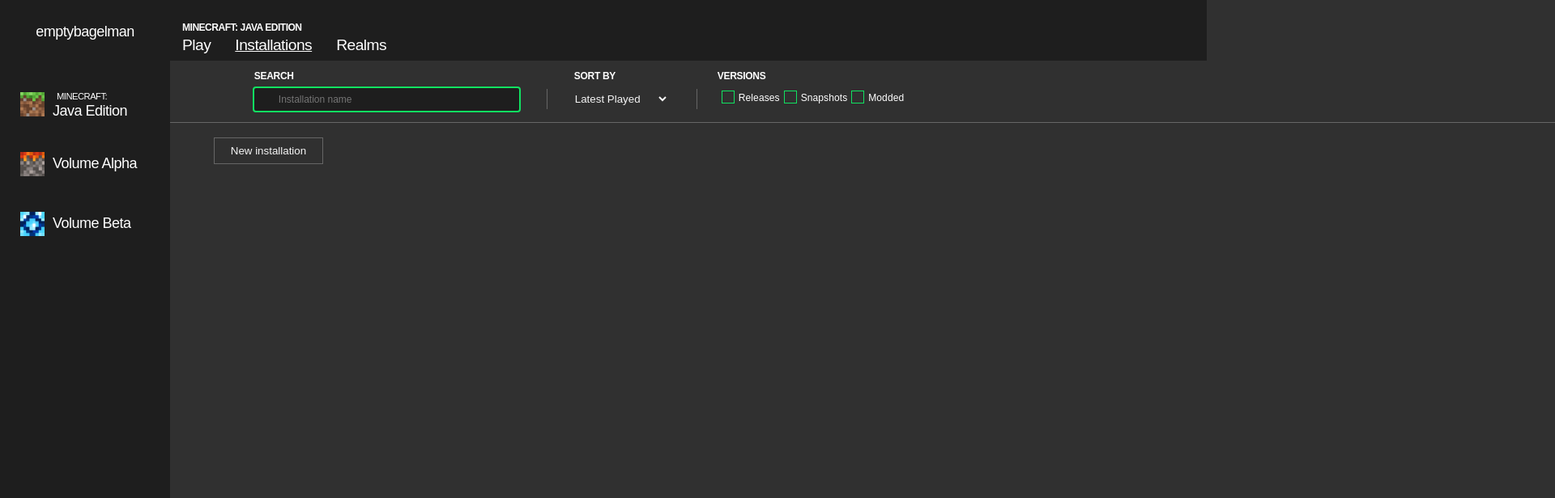
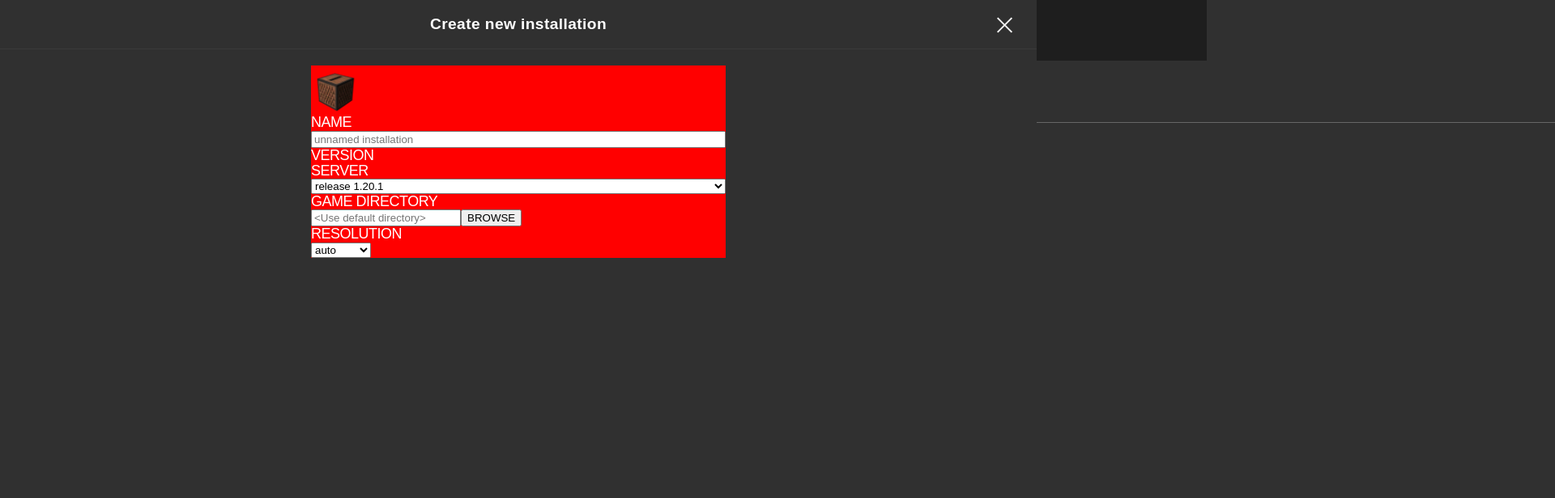
Before and after one commit to emptybagelman/Music-App, a React (Vite) app: page /Installations in a window 1280 px wide. Both pictures are taken after a click on the button "New installation". Shown: the top 616 px of the page at 81% size, 1920 px wide, since content can reach past the window. Built offline with nearby package versions, Linux system fonts and the light colour scheme; a web font is replaced by a local one.

Commit message:
overlay added on installation add, form begun

```diff
--- a/src/App.jsx
+++ b/src/App.jsx
@@ -1,12 +1,17 @@
 import React,{ useState } from 'react'
 import { NavBar, LeftBar } from "./layout"
+import { NewInstallation } from "./components"
+import { NewInstallationProvider } from "./contexts"
 import { Routes, Route } from "react-router-dom"
 import * as Pages from "./pages"
 import './assets/App.css'
 
+
 export default function App() {
+
     return (
         <div className='main'>
+            <NewInstallationProvider>
                 <LeftBar />
                 <Routes>
                     <Route path="/" element={<NavBar />} >
@@ -16,6 +21,8 @@
                         <Route path="*" element={<Pages.NotFound />} />
                     </Route>
                 </Routes>
+                <NewInstallation />
+            </NewInstallationProvider>
         </div>
     )
 }
--- a/src/assets/App.css
+++ b/src/assets/App.css
@@ -8,6 +8,7 @@
     --realmbg: #3a3a3a;
     --realmbutton: #46288e;
     --divider: rgb(102, 102, 102);
+    --hover: rgb(70, 70, 70);
 }
 
 body{
--- /dev/null
+++ b/src/components/NewInstallation/index.jsx
@@ -0,0 +1,97 @@
+import React,{ useState,useEffect,useRef } from 'react'
+import { useInst } from "../../contexts"
+import "./style.css"
+
+const NewInstallation = () => {
+
+  const { overlayDisplay, setNewInstToggle, newInstToggle } = useInst()
+
+  // form
+  const [instName, setInstName] = useState("")
+  const [version,setVersion] = useState("Latest release (1.20.1)")
+  const [directory,setDirectory] = useState("")
+  const [resolution,setResolution] = useState(["auto"])
+
+  //options toggle
+  const [optionsActive, setOptionsActive] = useState(false)
+  const [javaExec,setJavaExec] = useState("")
+  const [jvmArg,setJvmArg] = useState("")
+
+  const overlay = useRef()
+
+  function handleAnimation(){
+    overlayDisplay ? overlay.current.className = "fadein" : overlay.current.className = ""
+  }
+
+  function handleInstName(e){
+    setInstName(e.target.value)
+  }
+
+  function handleVersionChange(e){
+    setVersion(e.target.value)
+  }
+
+  function handleDirectory(e){
+    setDirectory(e.target.value)
+  }
+
+  function handleResolution(e){
+    setResolution(e.target.value)
+  }
+
+  useEffect(() => {
+    handleAnimation()
+  },[overlayDisplay])
+
+  return (
+    <div ref={overlay} id='inst-overlay' style={ overlayDisplay }>
+        <div id="top">
+            <h1>Create new installation</h1>
+            <button onClick={() => setNewInstToggle(!newInstToggle)}></button>
+        </div>
+        <div id="lower-main">
+          <form id='create-new'>
+            <img src="./src/assets/jukebox.png" alt="" />
+            <label htmlFor="inst-name">NAME</label>
+            <input type="text" name='inst-name' id='inst-name' value={instName} placeholder='unnamed installation' onChange={handleInstName}/>
+
+            {/*  */}
+
+            <div id="labels">
+              <label htmlFor="version">VERSION</label>
+              <section>SERVER</section>
+            </div>
+            <select name="version" id="version-select" value={version} onChange={handleVersionChange}>
+              <option value="release 1.20.1">release 1.20.1</option>
+              <option value="release 1.20">release 1.20</option>
+            </select>
+
+            {/*  */}
+
+            <label htmlFor="directory">GAME DIRECTORY</label>
+            <div id="directory-flex">
+              <input type="text" id='directory-input' value={directory} placeholder='<Use default directory>' onChange={handleDirectory}/>
+              <button id="browse">BROWSE</button>
+            </div>
+
+            {/*  */}
+
+            <label htmlFor="resolution">RESOLUTION</label>
+            <div id="resolution-flex">
+              <select name="presets" id="presets" value={resolution[0]} onChange={handleResolution}>
+                <option value="auto">auto</option>
+                <option value="800x600">800x600</option>
+              </select>
+            </div>
+
+
+
+
+
+          </form>
+        </div>
+    </div>
+  )
+}
+
+export default NewInstallation
--- /dev/null
+++ b/src/components/NewInstallation/style.css
@@ -0,0 +1,87 @@
+#inst-overlay{
+    position: absolute;
+    top: -100px;
+    left: 0;
+    width: 100%;
+    height: 200%;
+    background-color: var(--bg);
+    z-index: 15;
+}
+
+#top{
+    display: flex;
+    justify-content: center;
+    align-items: center;
+    position: relative;
+    height: 60px;
+    border-bottom: 1px solid rgba(102, 102, 102,20%);
+}
+
+#top>button{
+    position: absolute;
+    right: 20px;
+    width: 40px;
+    height: 40px;
+    border-radius: 50%;
+    background-color: transparent;
+    border: none;
+    cursor: pointer;
+}
+
+#top>button:hover{
+    background-color: var(--divider);
+}
+
+#top>button::before,
+#top>button::after{
+    content: "";
+    width: 25px;
+    height: 2px;
+    background-color: whitesmoke;
+    position: absolute;
+    left: 20%;
+    top: 50%;
+}
+
+#top>button::before{
+    transform: rotateZ(-45deg);
+}
+
+#top>button::after{
+    transform: rotateZ(45deg);
+}
+
+#top>h1{
+    font-size: 1.2rem;
+    letter-spacing: 0.4px;
+}
+
+#lower-main{
+    margin-top: 20px;
+    display: flex;
+    justify-content: center;
+}
+
+#create-new{
+    display: flex;
+    justify-content: center;
+    flex-direction: column;
+    min-width: 30%;
+    background-color: red;
+}
+
+#create-new>img{
+    width: 12%;
+}
+
+
+
+.fadein{
+    animation: fadein 0.3s ease-in-out forwards;
+}
+
+@keyframes fadein{
+    0%{filter: opacity(0);}
+    100%{filter: opacity(1);
+    top:0;}
+}
--- a/src/components/index.js
+++ b/src/components/index.js
@@ -4,3 +4,4 @@
 export {default as SongItem} from "./SongItem"
 export {default as RealmCard} from "./RealmCard"
 export {default as InstallationForm} from "./InstallationForm"
+export {default as NewInstallation} from "./NewInstallation"
--- /dev/null
+++ b/src/contexts/index.jsx
@@ -0,0 +1,17 @@
+import React, { useState, useContext, createContext } from 'react'
+
+const newInstContext = createContext()
+
+export const NewInstallationProvider = ({ children }) => {
+
+  const [newInstToggle, setNewInstToggle] = useState(false)
+  const [overlayDisplay, setOverlayDisplay] = useState({display:"none"})
+
+  return (
+    <newInstContext.Provider value={{newInstToggle,setNewInstToggle,overlayDisplay,setOverlayDisplay}}>
+      {children}
+    </newInstContext.Provider>
+  )
+}
+
+export const useInst = () => useContext(newInstContext)
--- a/src/pages/Installations/index.jsx
+++ b/src/pages/Installations/index.jsx
@@ -1,5 +1,6 @@
 import React,{ useState, useEffect, useRef } from 'react'
-import { InstallationForm } from "../../components"
+import { InstallationForm, NewInstallation } from "../../components"
+import { useInst } from "../../contexts"
 import "./style.css"
 
 const Installations = () => {
@@ -7,6 +8,8 @@
   const [inputText,setInputText] = useState("")
   const [sortChoice,setSortChoice] = useState("latestplayed")
   const [toggleArr,setToggleArr] = useState(new Array(3).fill(false))
+
+  const { newInstToggle, setOverlayDisplay, setNewInstToggle } = useInst()
 
   function updateToggle(pos){
     const updatedState = toggleArr.map((val,index) => index === pos ? !val : val)
@@ -28,35 +31,20 @@
     console.log("beans")
   }
 
+  function handleOverlay(){
+    newInstToggle ? setOverlayDisplay({display:"block"}) : setOverlayDisplay({display:"none"})
+  }
+
+  useEffect(() => {
+    handleOverlay()
+  },[newInstToggle])
+
   return (
     <div id="inst-main">
       <div id='main-content'>
         <InstallationForm inputText={inputText} handleInput={handleInput} sortChoice={sortChoice} handleSortChange={handleSortChange} toggleArr={toggleArr} updateToggle={updateToggle}/>
-        {/* <form id='topform'>
-          <div id="search-input">
-            <label htmlFor="search">SEARCH</label>
-            <input name="search" type="text" placeholder='Installation name' id='searchinput' value={inputText} onChange={handleInput}/>
-          </div>
-          <div id="sort-input">
-            <label htmlFor="sort">SORT BY</label>
-            <select name="sort" id="sort-select" value={sortChoice} onChange={handleSortChange}>
-              <option value="latestplayed">Latest Played</option>
-              <option value="name">Name</option>
-            </select>
-          </div>
-          <div id="versions">
-            <label>VERSIONS</label>
-            <div id="checkboxes">
-              <input type="checkbox" name="releases" id="releases-cb" value="releases" checked={toggleArr[0]} onChange={() => updateToggle(0)} />
-              <label htmlFor="releases">Releases</label>
-              <input type="checkbox" name="snapshots" id="snapshots-cb" value="snapshots" checked={toggleArr[1]} onChange={() => updateToggle(1)} />
-              <label htmlFor="snapshots">Snapshots</label>
-              <input type="checkbox" name="modded" id="modded-cb" value="modded" checked={toggleArr[2]} onChange={() => updateToggle(2)} />
-              <label htmlFor="modded">Modded</label>
-            </div>
-          </div>
-        </form> */}
-        <button id="new-installation">New installation</button>
+
+        <button id="new-installation" onClick={() => setNewInstToggle(!newInstToggle)}>New installation</button>
       </div>
     </div>
   )
--- a/src/pages/Installations/style.css
+++ b/src/pages/Installations/style.css
@@ -157,6 +157,12 @@
     border: 1px solid var(--divider);
     padding: 8px 20px;
     margin-top: 25px;
+    cursor: pointer;
+    font-weight: bold;
+}
+
+#new-installation:hover{
+    background-color: var(--hover);
 }
 
 #new-installation::before{
@@ -168,3 +174,7 @@
     top: -20px;
     background-color: var(--divider);
 }
+
+#new-installation:focus{
+    border: 1px solid whitesmoke;
+}
```
Lines whose indentation alone changed are shown as unchanged.
